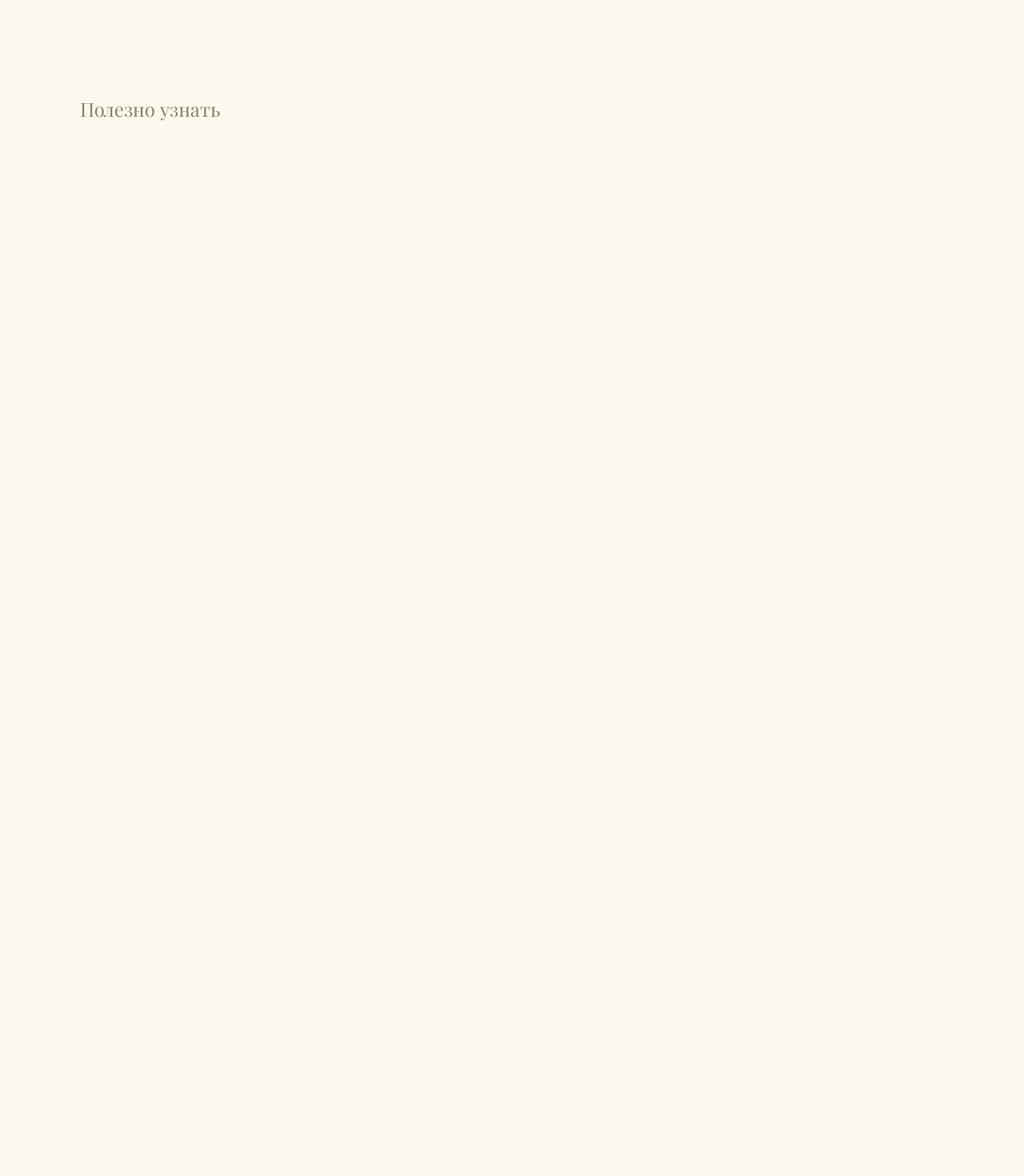
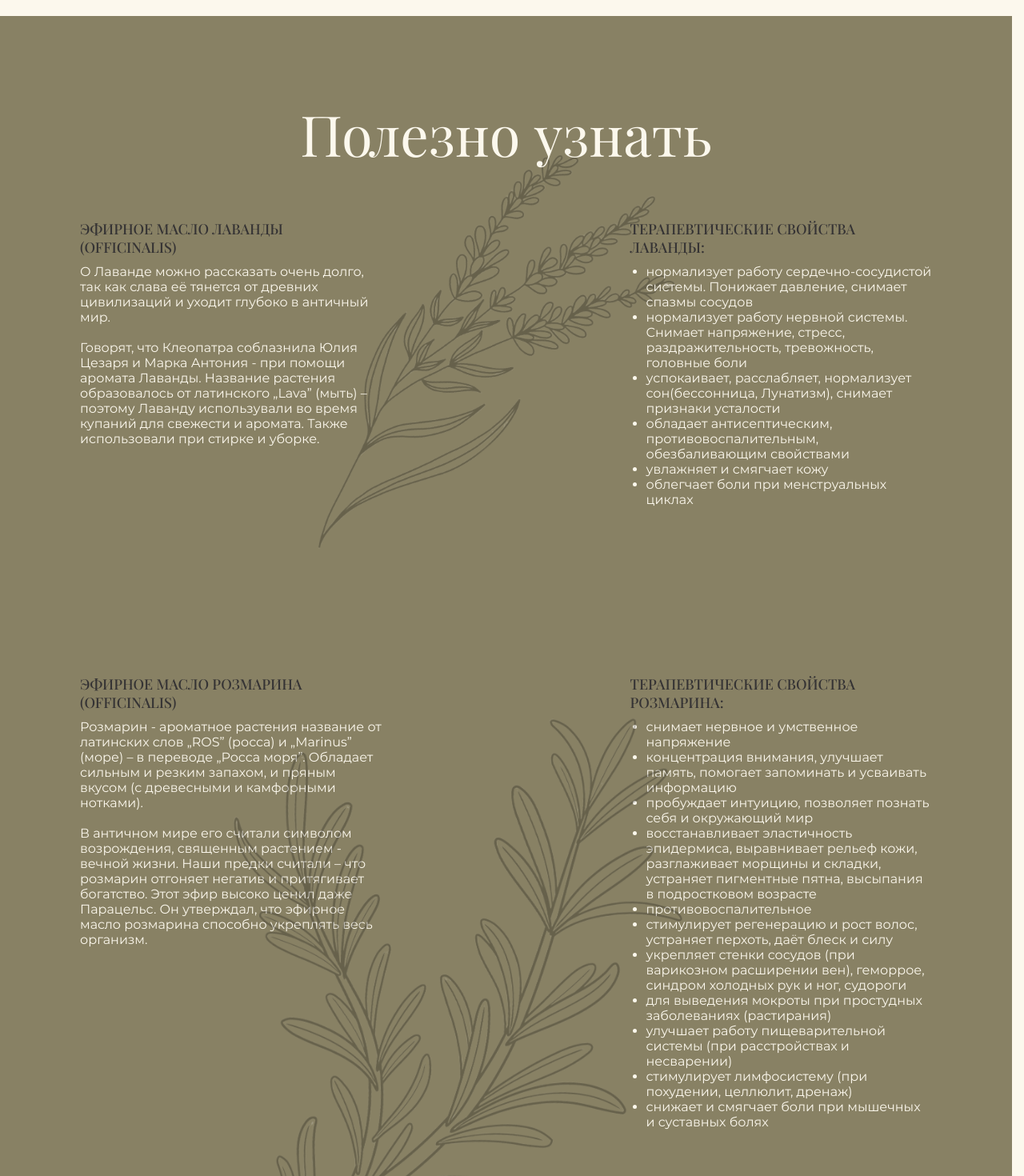
Before and after one commit to Ronddaa/ViaVitalis, a React (Vite) app: page / in a window 1280 px wide. Shown: the part 6800-8270 px from the top of the page at 80% size. Before the commit the page ends 7052 px from the top, so only its background shows below. Built offline with nearby package versions, Linux system fonts and the light colour scheme.

Commit message:
know section

```diff
--- a/src/components/KnowSection/KonwSection.jsx
+++ b/src/components/KnowSection/KonwSection.jsx
@@ -1,13 +1,54 @@
 import styles from './knowSection.module.css'
 import { useTranslation } from "react-i18next";
+import knowSVG1 from "./knowSVG1.png";
+import knowSVG2 from "./knowSVG2.png";
 
 export default function KnowSection() {
     const { t } = useTranslation();
     return (
-        <section className={styles.knowSection}>
-            <div className="container">
-                <h2 className={styles.titleKnow}>{ t("know.title")}</h2>
-            </div>
-        </section>
-    )
+      <section className={styles.knowSection}>
+        <img className={styles.knowSVG1} src={knowSVG1} alt="" />
+        <div className="container">
+          <h2 className={styles.titleKnow}>{t("know.title")}</h2>
+          <ul className={styles.wrapperKnowList}>
+            <li className={styles.KnowList}>
+              <h3 className={styles.titleList}>{t("know.block1.title")}</h3>
+              <p className={styles.textKnow}>{t("know.block1.text")}</p>
+            </li>
+            <li className={styles.KnowList}>
+              <h3 className={styles.titleList}>{t("know.block2.title")}</h3>
+              <ul className={styles.wrapperBlockList}>
+                <li className={styles.textKnow}>{t("know.block2.text1")}</li>
+                <li className={styles.textKnow}>{t("know.block2.text2")}</li>
+                <li className={styles.textKnow}>{t("know.block2.text3")}</li>
+                <li className={styles.textKnow}>{t("know.block2.text4")}</li>
+                <li className={styles.textKnow}>{t("know.block2.text5")}</li>
+                <li className={styles.textKnow}>{t("know.block2.text6")}</li>
+              </ul>
+            </li>
+            <li className={styles.KnowList}>
+              <h3 className={styles.titleList}>{t("know.block3.title")}</h3>
+              <p className={styles.textKnow}>{t("know.block3.text")}</p>
+            </li>
+            <li className={styles.KnowList}>
+              <h3 className={styles.titleList}>{t("know.block4.title")}</h3>
+              <ul className={styles.wrapperBlockList}>
+                <li className={styles.textKnow}>{t("know.block4.text1")}</li>
+                <li className={styles.textKnow}>{t("know.block4.text2")}</li>
+                <li className={styles.textKnow}>{t("know.block4.text3")}</li>
+                <li className={styles.textKnow}>{t("know.block4.text4")}</li>
+                <li className={styles.textKnow}>{t("know.block4.text5")}</li>
+                <li className={styles.textKnow}>{t("know.block4.text6")}</li>
+                <li className={styles.textKnow}>{t("know.block4.text7")}</li>
+                <li className={styles.textKnow}>{t("know.block4.text8")}</li>
+                <li className={styles.textKnow}>{t("know.block4.text9")}</li>
+                <li className={styles.textKnow}>{t("know.block4.text10")}</li>
+                <li className={styles.textKnow}>{t("know.block4.text11")}</li>
+              </ul>
+            </li>
+          </ul>
+        </div>
+        <img className={styles.knowSVG2} src={knowSVG2} alt="" />
+      </section>
+    );
 }
--- a/src/components/KnowSection/knowSection.module.css
+++ b/src/components/KnowSection/knowSection.module.css
@@ -0,0 +1,82 @@
+.knowSection{
+    background-color: #888164;
+}
+.titleKnow{
+    color: #FCF8ED;
+    font-size: 54px;
+    text-align: center;
+    margin-bottom: 60px;
+}
+.wrapperKnowList{
+    display: flex;
+    flex-direction: column;
+    gap: 20px;
+}
+.titleList{
+    font-size: 16px;
+    font-weight: 500;
+    text-transform: uppercase;
+    max-width: 220px;
+    color: #353334;
+    margin-bottom: 10px;
+}
+.textKnow{
+    color: #FCF8ED;
+    font-size: 16px;
+}
+.wrapperBlockList{
+    list-style: disc;
+    margin-left: 20px;
+}
+.knowSVG1{
+    position: absolute;
+    content: '';
+    opacity: 0.2;
+    width: 390px;
+    height: 921px;
+    object-fit: cover;
+}
+.knowSVG2{
+    position: absolute;
+    content: '';
+    opacity: 0.2;
+    width: 390px;
+    height: 921px;
+    object-fit: cover;
+    bottom: 0;
+}
+
+@media(min-width:768px){
+    .titleKnow{
+        font-size: 5.5vw;
+    }
+    .wrapperKnowList{
+        display: grid;
+grid-template-columns: repeat(2, 1fr);
+grid-template-rows: repeat(2, 1fr);
+grid-column-gap: 310px;
+grid-row-gap: 0px;
+    }
+    .titleList{
+        font-size: 1.4vw;
+        max-width: 100%;
+    }
+    .knowSVG1{
+        width: 650px;
+        height: 828px;
+        object-fit: contain;
+        opacity: 0.5;
+        left: 45%;
+        top: 0%;
+        transform: translate(-50%, 0);
+    }
+    .knowSVG2{
+        width: 55%;
+        height: 728px;
+        object-fit: contain;
+        opacity: 0.5;
+        left: 45%;
+        bottom: -5%;
+        transform: translate(-50%, 0);
+    }
+}
```
Also changed, not shown: src/components/KnowSection/knowSVG1.png (added), src/components/KnowSection/knowSVG2.png (added).
